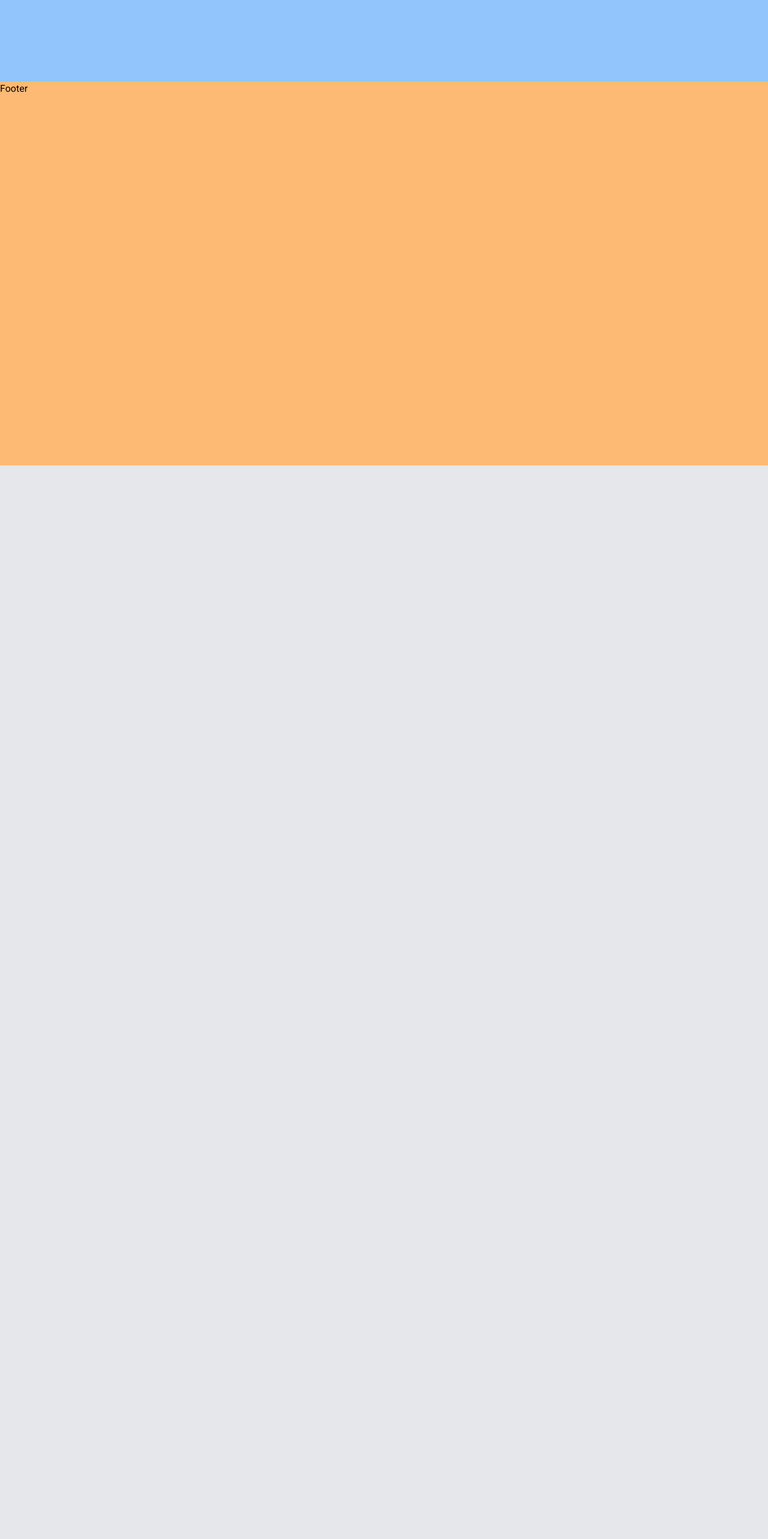
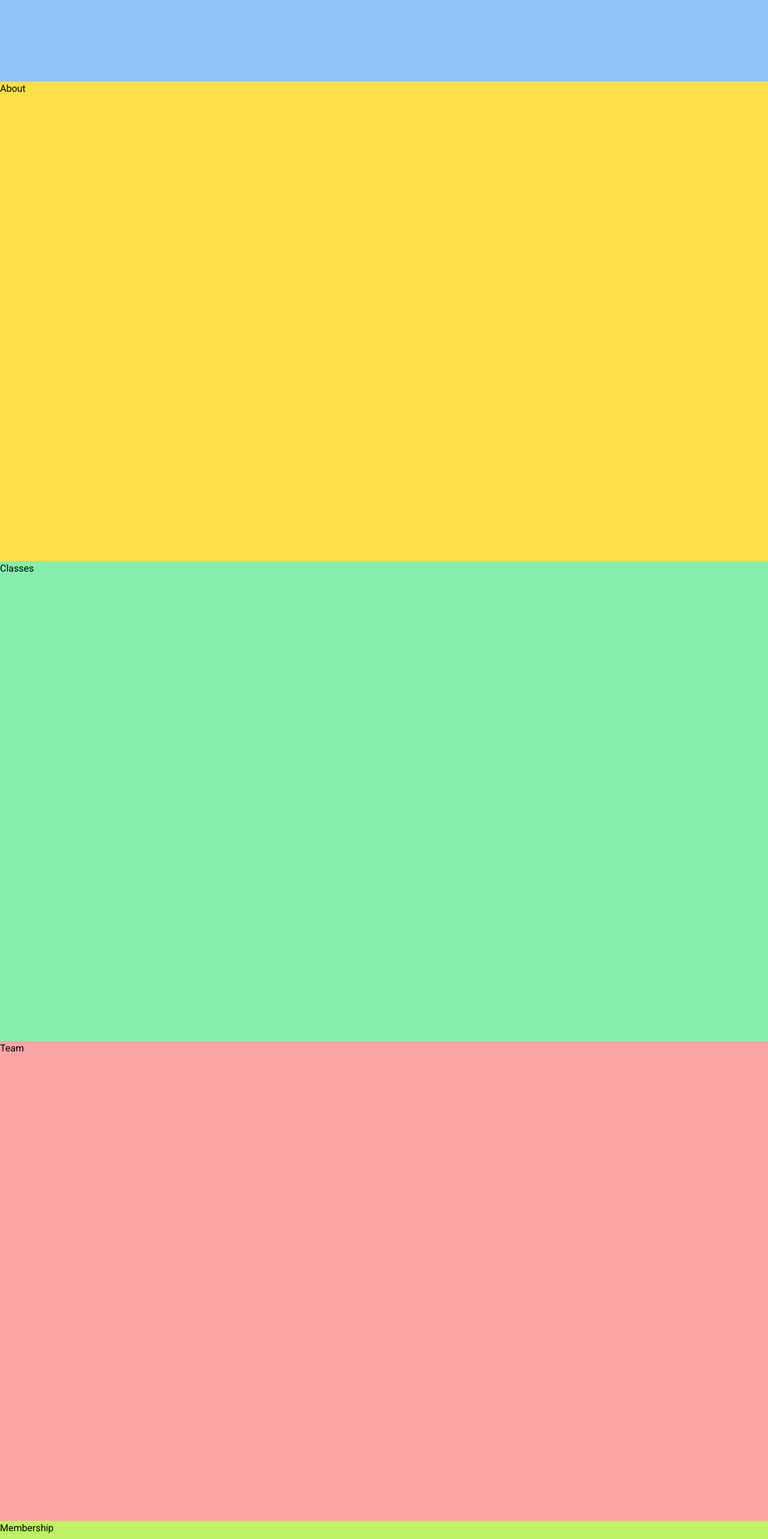
Before and after one commit to ujangaris/Gym-Web--Nextjs, a Next.js app: page / in a window 1280 px wide. Shown: the part 800-3366 px from the top of the page at 60% size. Before the commit the page ends 1576 px from the top, so only its background shows below. Built offline with nearby package versions, Linux system fonts and the light colour scheme.

Commit message:
components about, blog, brands, classes, memberships, team & testimonial

```diff
--- a/app/page.tsx
+++ b/app/page.tsx
@@ -1,9 +1,23 @@
+import { About } from "@/components/About";
+import { Blog } from "@/components/Blog";
+import { Brands } from "@/components/Brands";
+import { Classes } from "@/components/Classes";
 import { Hero } from "@/components/Hero";
+import { Membership } from "@/components/Membership";
+import { Team } from "@/components/Team";
+import { Testimonial } from "@/components/Testimonial";
 
 export default function Home() {
   return (
     <main>
       <Hero />
+      <About />
+      <Classes />
+      <Team />
+      <Membership />
+      <Testimonial />
+      <Blog />
+      <Brands />
 
       {/* temporary div */}
       {/* <div className="h-[3000px]"></div> */}
--- /dev/null
+++ b/components/About.tsx
@@ -0,0 +1,3 @@
+export const About = () => {
+  return <section className="h-screen bg-yellow-300">About</section>;
+};
--- /dev/null
+++ b/components/Blog.tsx
@@ -0,0 +1,3 @@
+export const Blog = () => {
+  return <section className="h-screen bg-emerald-300">Blog</section>;
+};
--- /dev/null
+++ b/components/Brands.tsx
@@ -0,0 +1,3 @@
+export const Brands = () => {
+  return <section className="h-[25vh] bg-pink-300 ">Brands</section>;
+};
--- /dev/null
+++ b/components/Classes.tsx
@@ -0,0 +1,3 @@
+export const Classes = () => {
+  return <section className="h-screen bg-green-300">Classes</section>;
+};
--- /dev/null
+++ b/components/Membership.tsx
@@ -0,0 +1,3 @@
+export const Membership = () => {
+  return <section className="h-screen bg-lime-300">Membership</section>;
+};
--- /dev/null
+++ b/components/Team.tsx
@@ -0,0 +1,3 @@
+export const Team = () => {
+  return <section className="h-screen bg-red-300">Team</section>;
+};
--- /dev/null
+++ b/components/Testimonial.tsx
@@ -0,0 +1,7 @@
+
+
+export const Testimonial = () => {
+  return (
+    <section className="h-[50vh] bg-indigo-300">Testimonial</section>
+  )
+}
```
Also changed, not shown: 1 other file (tests, documents, lock files or other folders).
